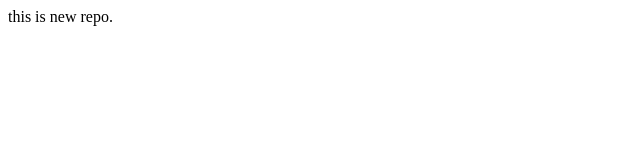
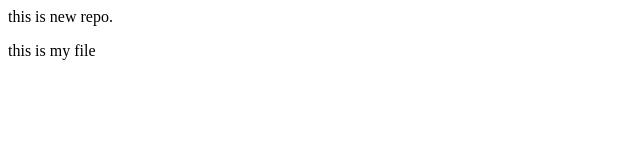
Before and after one commit to gopalsinghranawat282-art/localrepo, a plain HTML site: page index.html in a window 1280 px wide. Shown: the full height of the page, 0-640 px from the left. Drawn offline with Linux system fonts and the light colour scheme.

Commit message:
add a new feature

```diff
--- a/index.html
+++ b/index.html
@@ -1 +1,2 @@
 <p>this is new repo.</p>
+<P>this is my file</P>
```
